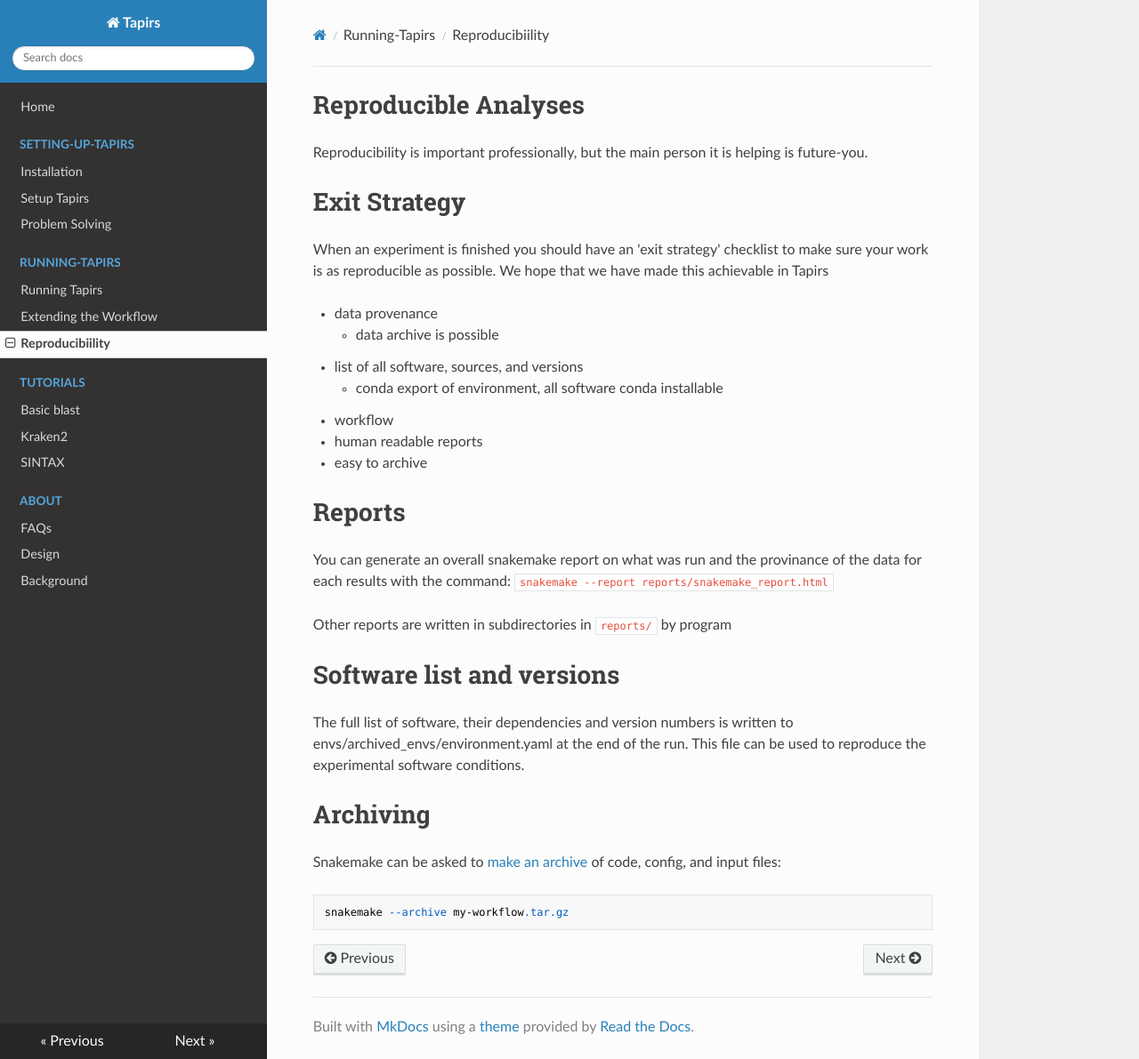
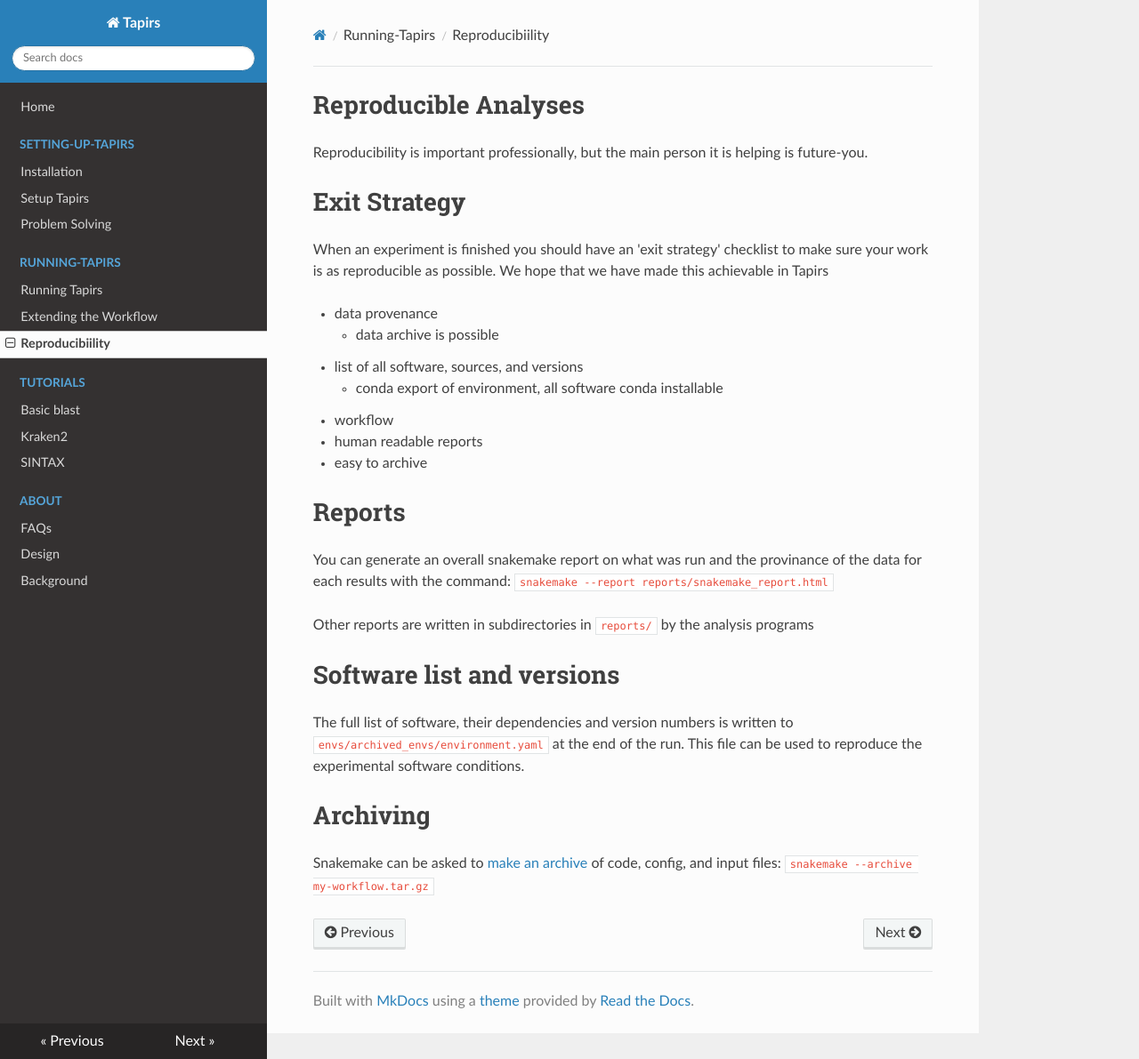
Before and after one commit to EvoHull/Tapirs, an MkDocs documentation site: the page built from docs/Running-Tapirs/reproducibility.md, in a window 1280 px wide and 1191 px high. Shown: the whole window at 89% size. Built offline with MkDocs 1.6.1, drawn with Linux system fonts in a browser that asks for light colours; nearby versions of some CDN libraries.

Commit message:
minor docs fixes

````diff
--- a/docs/Running-Tapirs/reproducibility.md
+++ b/docs/Running-Tapirs/reproducibility.md
@@ -17,14 +17,11 @@ When an experiment is finished you should have an 'exit strategy' checklist to m
 You can generate an overall snakemake report on what was run and the provinance of the data for each results with the command:
 `snakemake --report reports/snakemake_report.html`
 
-Other reports are written in subdirectories in `reports/` by program
+Other reports are written in subdirectories in `reports/` by the analysis programs
 
 # Software list and versions
 
-The full list of software, their dependencies and version numbers is written to envs/archived_envs/environment.yaml at the end of the run. This file can be used to reproduce the experimental software conditions.
+The full list of software, their dependencies and version numbers is written to `envs/archived_envs/environment.yaml` at the end of the run. This file can be used to reproduce the experimental software conditions.
 
 # Archiving
-Snakemake can be asked to [make an archive](https://snakemake.readthedocs.io/en/stable/snakefiles/deployment.html#sustainable-and-reproducible-archiving) of code, config, and input files:
-```
-snakemake --archive my-workflow.tar.gz
-```
+Snakemake can be asked to [make an archive](https://snakemake.readthedocs.io/en/stable/snakefiles/deployment.html#sustainable-and-reproducible-archiving) of code, config, and input files: `snakemake --archive my-workflow.tar.gz`
````
Also changed, not shown: docs/About/faqs.md (+4 -2 lines), docs/Running-Tapirs/extending.md (+3 -1 lines), docs/Setting-up-Tapirs/problem-solving.md (+3 -3 lines).
